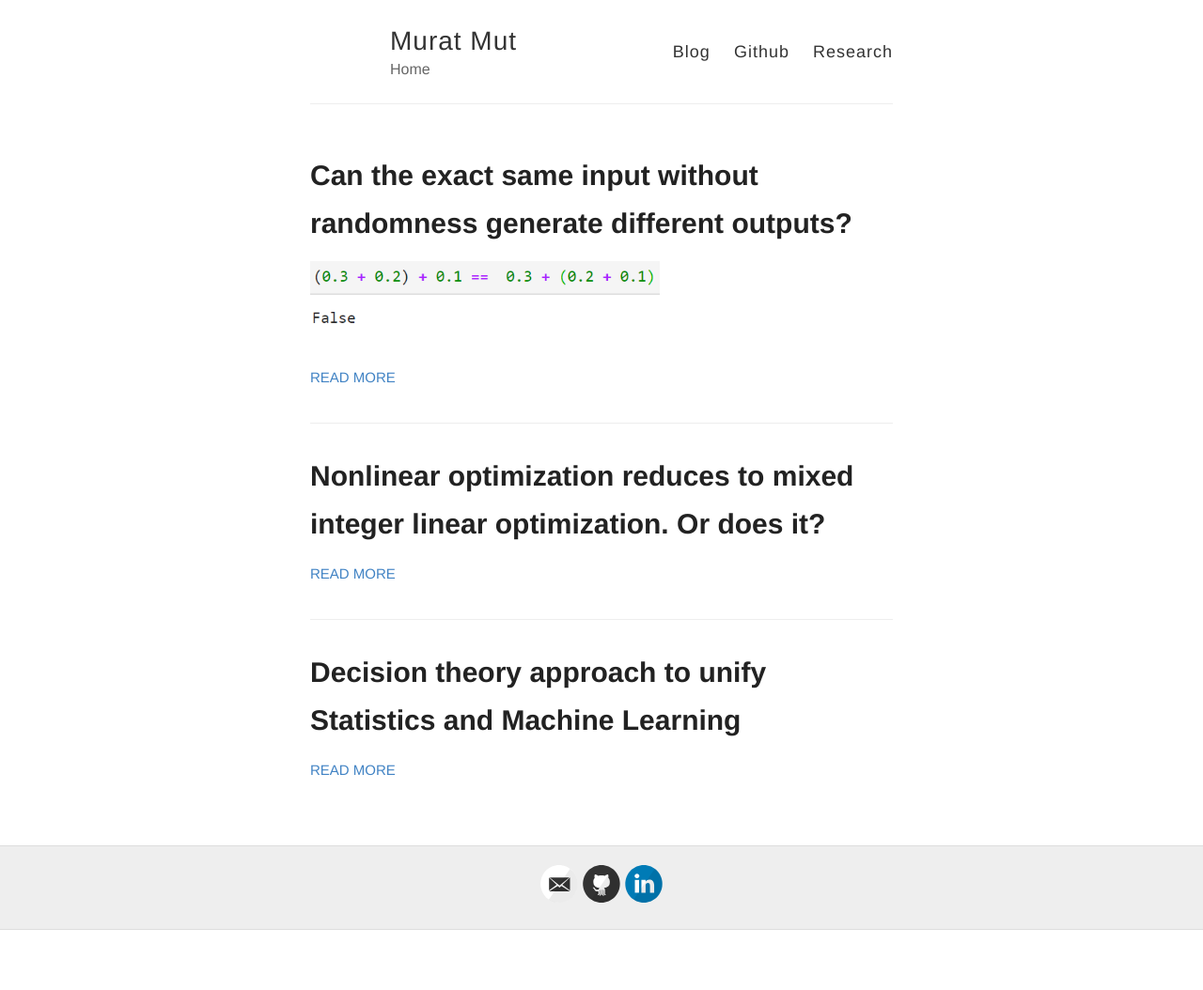
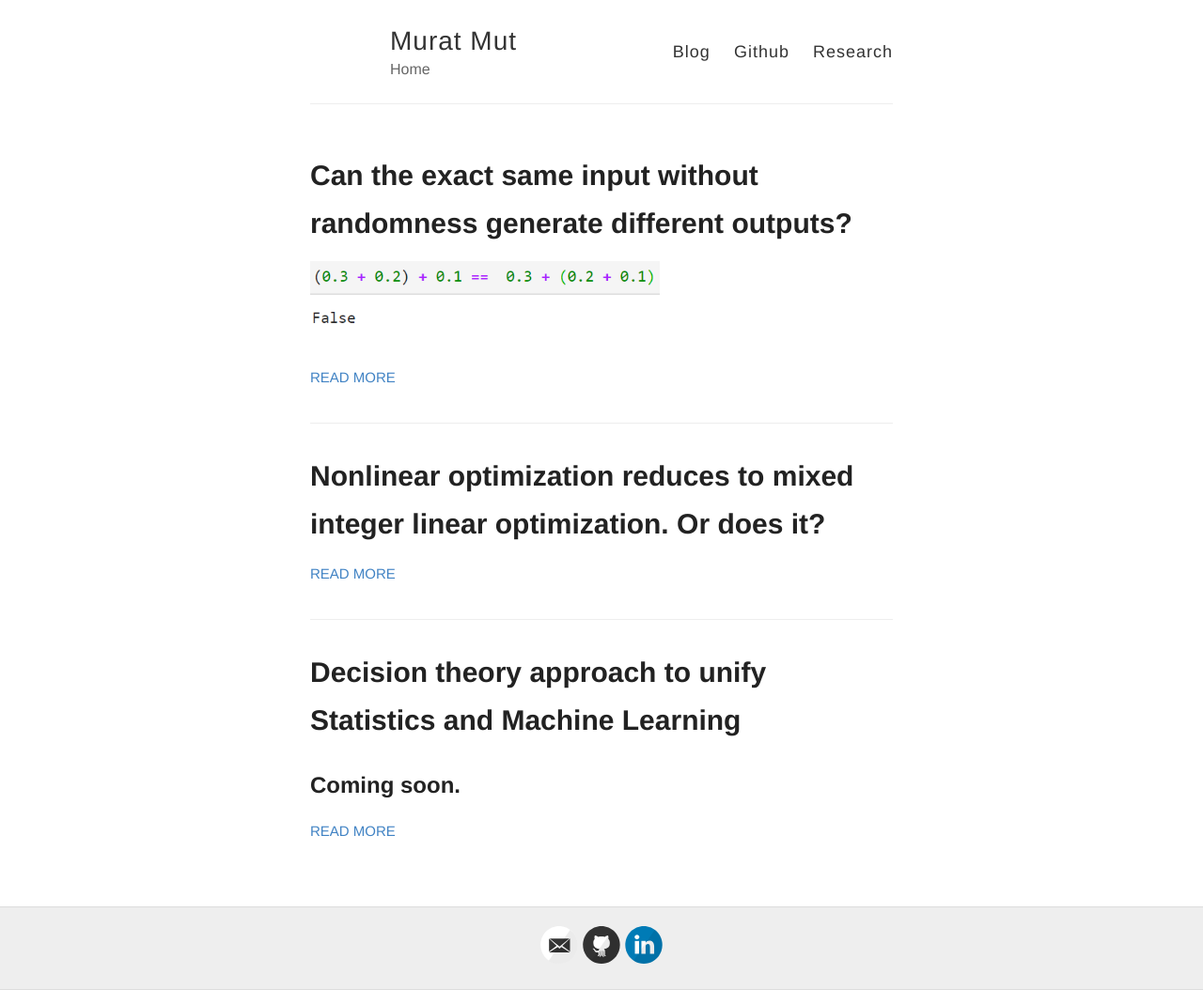
Before and after one commit to muratmut/muratmut.github.io, a Jekyll site: the page built from blog/index.html, in a window 1280 px wide. Shown: the whole page at 94% size. Built offline with Jekyll 4.4.1, drawn with Linux system fonts in a browser that asks for light colours; before the commit the page ends 990 px from its top, so only the background shows below that.

Commit message:
Update 2019-07-07-decision-theory-approach.md

```diff
--- a/_posts/2019-07-07-decision-theory-approach.md
+++ b/_posts/2019-07-07-decision-theory-approach.md
@@ -2,3 +2,5 @@
 layout: post
 title: Decision theory approach to unify Statistics and Machine Learning
 ---
+
+## **Coming soon.**
```
